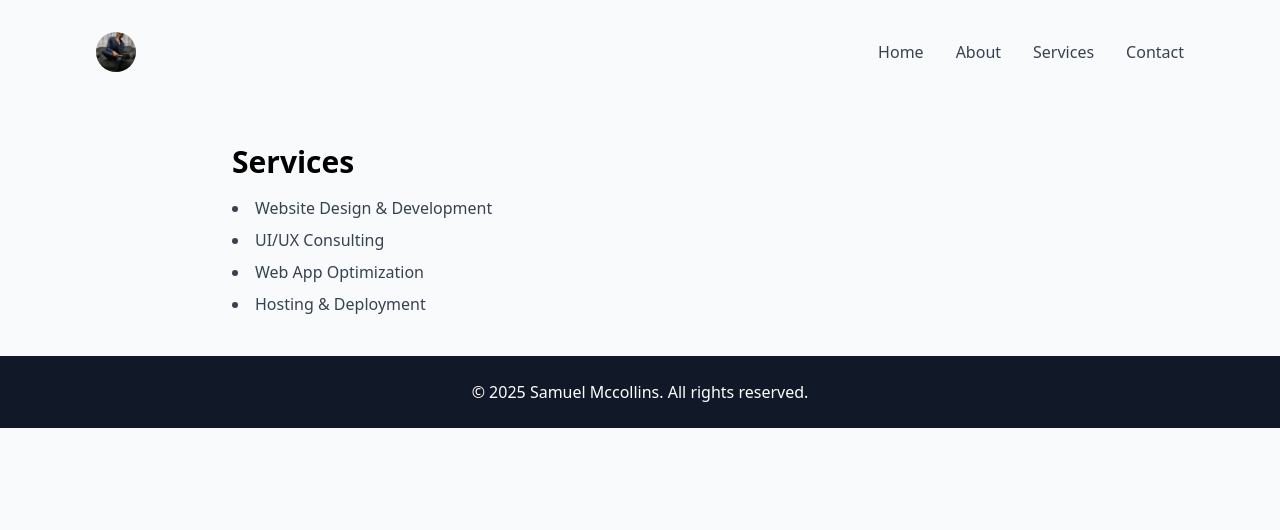
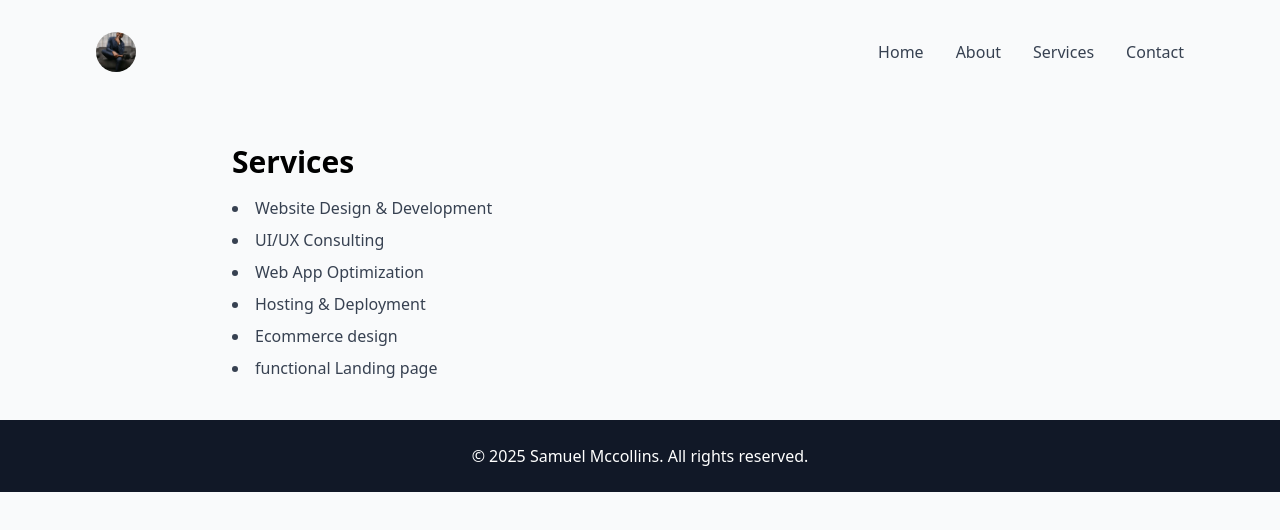
Before and after one commit to mccollins-portfolio/samuel-portfolio, a React (Vite) app: page /services in a window 1280 px wide. Shown: the top 530 px of the page. Built offline with nearby package versions, Linux system fonts and the light colour scheme.

Commit message:
added to services.jsx

```diff
--- a/src/components/projects.jsx
+++ b/src/components/projects.jsx
@@ -1,4 +1,4 @@
-import click2earnImg from '../assets/click2earn_dashboard.jpg';
+import click2earnImg from '../assets/click2earn_user_dashboard.jpg';
 
 const projects = [
   {
--- a/src/pages/services.jsx
+++ b/src/pages/services.jsx
@@ -6,6 +6,8 @@ const Services = () => (
       <li>UI/UX Consulting</li>
       <li>Web App Optimization</li>
       <li>Hosting & Deployment</li>
+      <li>Ecommerce design</li>
+      <li>functional Landing page</li>
     </ul>
   </section>
 );
```
